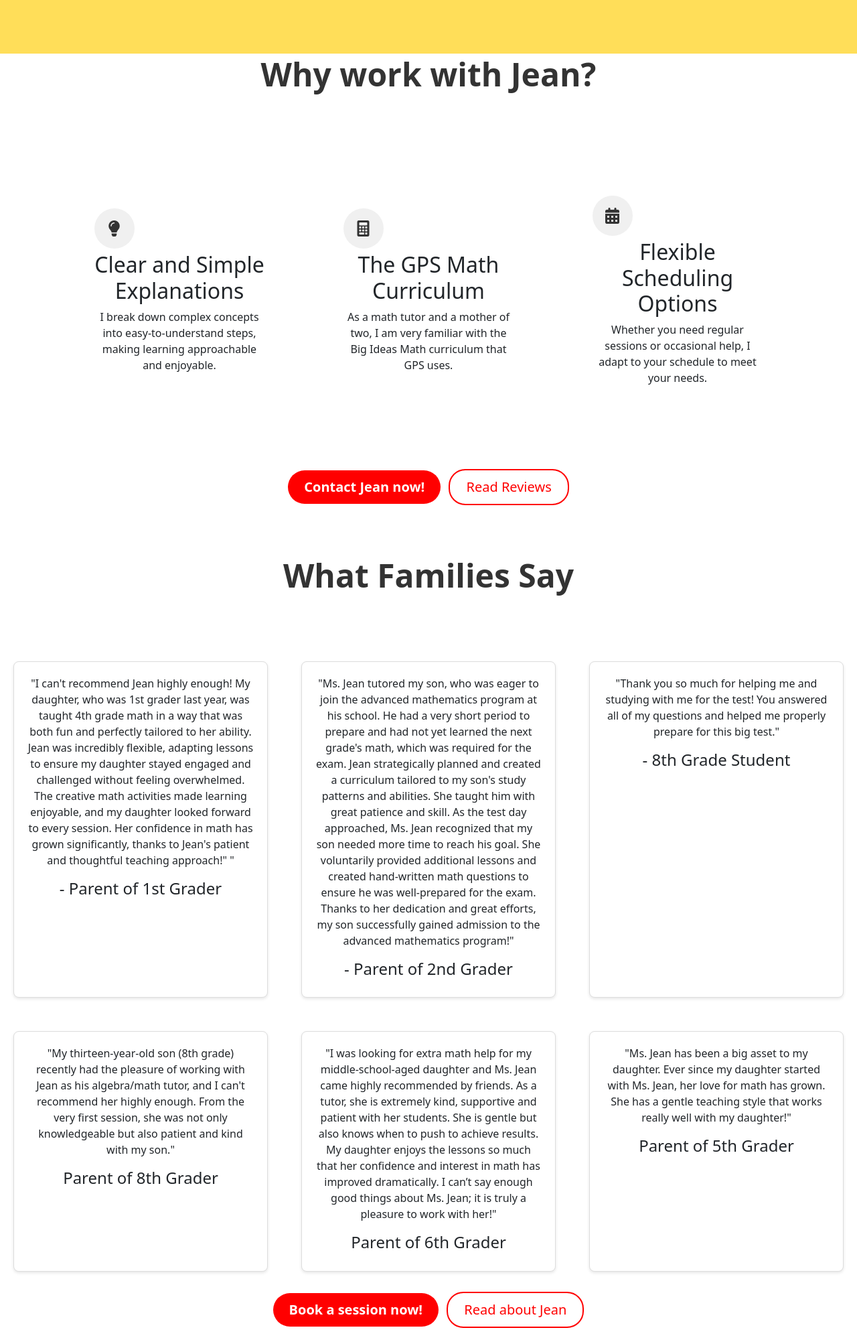
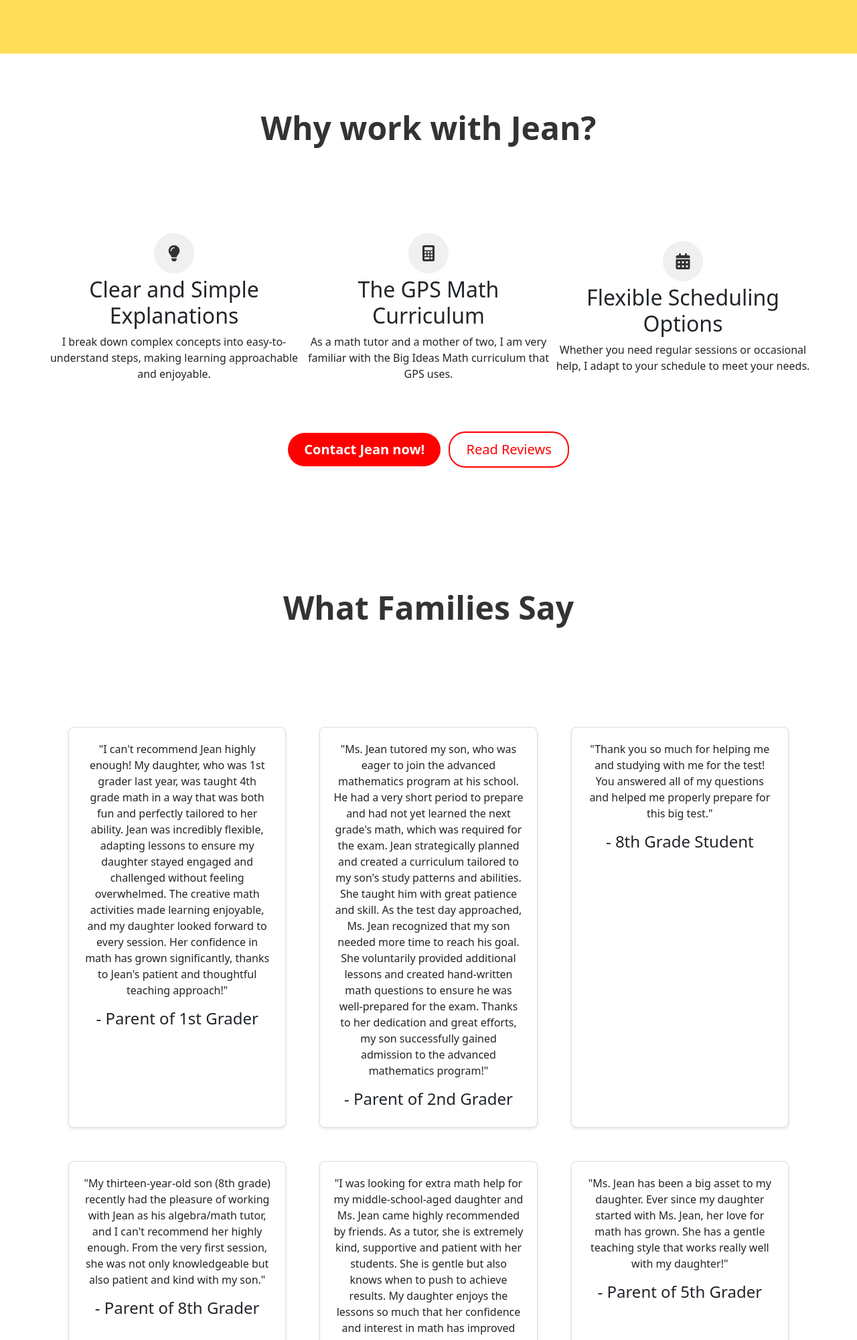
Before and after one commit to SJH33/mathwithmsjean, a plain HTML site: page index.html in a window 1280 px wide. Shown: the part 800-2800 px from the top of the page at 67% size. Drawn offline with nearby package versions, Linux system fonts and the light colour scheme.

Commit message:
Update index.html

```diff
--- a/index.html
+++ b/index.html
@@ -4,28 +4,18 @@
     <meta charset="utf-8">
     <meta name="viewport" content="width=device-width, initial-scale=1">
     <title>Math with Ms. Jean</title>
-
     <!-- Bootstrap CSS -->
     <link href="https://cdn.jsdelivr.net/npm/bootstrap@5.3.3/dist/css/bootstrap.min.css" rel="stylesheet" integrity="sha384-QWTKZyjpPEjISv5WaRU9OFeRpok6YctnYmDr5pNlyT2bRjXh0JMhjY6hW+ALEwIH" crossorigin="anonymous">
-
-    <!-- Bootstrap Icons CDN -->
+    <!-- Bootstrap Icons -->
     <link href="https://cdnjs.cloudflare.com/ajax/libs/bootstrap-icons/1.10.0/font/bootstrap-icons.min.css" rel="stylesheet">
-
-    <!-- Custom CSS (Should be the last CSS link) -->
+    <!-- Custom CSS -->
     <link rel="stylesheet" href="style.css">
-
     <!-- Favicon -->
     <link rel="icon" href="logo.png" type="image/png">
     <link rel="apple-touch-icon" href="logo.png">
-
-    <!--for instagram icon-->
-    <link href="https://cdn.jsdelivr.net/npm/bootstrap-icons/font/bootstrap-icons.css" rel="stylesheet">
-    <!--Icons-->
+    <!-- Font Awesome Icons -->
     <link href="https://cdnjs.cloudflare.com/ajax/libs/font-awesome/6.0.0/css/all.min.css" rel="stylesheet">
-
-
   </head>
-
   <body>
     <!-- Navbar -->
     <nav class="navbar navbar-expand-md navbar-light fixed-top bg-white" aria-label="Main navigation">
@@ -40,7 +30,7 @@
         <div class="collapse navbar-collapse" id="navbarsExample04">
           <ul class="navbar-nav ms-auto mb-2 mb-md-0">
             <li class="nav-item me-4"><a class="nav-link active" href="index.html">Home</a></li>
-            <li class="nav-item me-4"><a class="nav-link" href="#why_jean">Why Ms.Jean?</a></li>
+            <li class="nav-item me-4"><a class="nav-link" href="#why_jean">Why Ms. Jean?</a></li>
             <li class="nav-item me-4"><a class="nav-link" href="#testimonials">Testimonials</a></li>
             <li class="nav-item me-4"><a class="nav-link" href="#about">About</a></li>
             <li class="nav-item me-4"><a class="nav-link" href="#tutoring_services">Tutoring Services</a></li>
@@ -50,12 +40,10 @@
       </div>
     </nav>
 
-
-
     <!-- Landing Page Section -->
     <div class="landingPage">
       <div class="container-fluid px-4 my-5">
-    <div class="row justify-content-center align-items-center g-4"> <!-- Centered the row -->
+        <div class="row justify-content-center align-items-center g-4">
           <div class="col-lg-5 d-flex justify-content-center">
             <img src="profilephoto.jpeg" alt="Ms. Jean's Profile Photo" class="rounded-circle img-fluid profile-photo">
           </div>
@@ -69,71 +57,68 @@
               <a href="#why_jean" class="btn btn-outline-red btn-lg px-4">Learn More</a>
             </div>
           </div>
-
-
-
-
         </div>
       </div>
     </div>
 
     <!-- Why Work with Ms. Jean Section -->
-<div id="why_jean" class="container my-0 p-0">
+    <section id="why_jean" class="py-5">
+      <div class="container">
+        <!-- Section Title -->
         <div class="row justify-content-center">
-    <!-- Title Section -->
           <div class="col-12 text-center mb-3">
             <h2 class="fw-bold">Why work with Jean?</h2>
           </div>
-    <div class="col-lg-12">
-      <div class="rounded-3 p-4 bg-transparent">
-        <div class="row text-center">
-          <div class="col-lg-3 py-5">
+        </div>
+        <!-- Section Content -->
+        <div class="row">
+          <div class="col-lg-4 py-5 text-center">
             <div class="icon-container">
-              <div class="icon"><i class="fas fa-lightbulb"></i></div> <!-- For Clear Explanations -->
+              <div class="icon"><i class="fas fa-lightbulb"></i></div>
             </div>
             <h2 class="fw-normal">Clear and Simple Explanations</h2>
             <p>I break down complex concepts into easy-to-understand steps, making learning approachable and enjoyable.</p>
           </div>
-          <div class="col-lg-3 py-5">
+          <div class="col-lg-4 py-5 text-center">
             <div class="icon-container">
-              <div class="icon"><i class="fas fa-calculator"></i></div> <!-- For Math Expertise -->
+              <div class="icon"><i class="fas fa-calculator"></i></div>
             </div>
             <h2 class="fw-normal">The GPS Math Curriculum</h2>
             <p>As a math tutor and a mother of two, I am very familiar with the Big Ideas Math curriculum that GPS uses.</p>
           </div>
-          <div class="col-lg-3 py-5">
+          <div class="col-lg-4 py-5 text-center">
             <div class="icon-container">
-              <div class="icon"><i class="fas fa-calendar-alt"></i></div> <!-- For Flexible Scheduling -->
+              <div class="icon"><i class="fas fa-calendar-alt"></i></div>
             </div>
             <h2 class="fw-normal">Flexible Scheduling Options</h2>
             <p>Whether you need regular sessions or occasional help, I adapt to your schedule to meet your needs.</p>
           </div>
         </div>
+        <!-- Section Buttons -->
         <div class="text-center">
           <button type="button" class="btn btn-custom-red btn-lg px-4 me-md-2 fw-bold" onclick="location.href='#contact'">Contact Jean now!</button>
           <button type="button" class="btn btn-outline-red btn-lg px-4" onclick="location.href='#testimonials'">Read Reviews</button>
-
         </div>
       </div>
+    </section>
+
+    <!-- Testimonials Section -->
+    <section id="testimonials" class="py-5">
+      <div class="container">
+        <!-- Section Title -->
+        <div class="row justify-content-center text-center">
+          <div class="col-12 mb-3 pb-5">
+            <h2 class="fw-bold">What Families Say</h2>
           </div>
         </div>
-</div>
-
-<!-- Testimonials Section -->
-<section class="testimonials" id="testimonials">
-  <div class="col-12 text-center mb-3 pb-5">
-    <h2 class="fw-bold">What Families Say</h2>
-  </div>
+        <!-- Testimonials Grid -->
         <div class="testimonial-grid">
           <div class="testimonial-card">
-      <p>"I can't recommend Jean highly enough! My daughter, who was 1st grader last year, was taught 4th grade math in a way that was both fun and perfectly tailored to her ability. Jean was incredibly flexible, adapting lessons to ensure my daughter stayed engaged and challenged without feeling overwhelmed. The creative math activities made learning enjoyable, and my daughter looked forward to every session. Her confidence in math has grown significantly, thanks to Jean's patient and thoughtful teaching approach!"
-        "</p>
+            <p>"I can't recommend Jean highly enough! My daughter, who was 1st grader last year, was taught 4th grade math in a way that was both fun and perfectly tailored to her ability. Jean was incredibly flexible, adapting lessons to ensure my daughter stayed engaged and challenged without feeling overwhelmed. The creative math activities made learning enjoyable, and my daughter looked forward to every session. Her confidence in math has grown significantly, thanks to Jean's patient and thoughtful teaching approach!"</p>
             <h4>- Parent of 1st Grader</h4>
           </div>
           <div class="testimonial-card">
-      <p>"Ms. Jean tutored my son, who was eager to join the advanced mathematics program at his school. He had a very short period to prepare and had not yet learned the next grade's math, which was required for the exam. Jean strategically planned and created a curriculum tailored to my son's study patterns and abilities. She taught him with great patience and skill.
-        As the test day approached, Ms. Jean recognized that my son needed more time to reach his goal. She voluntarily provided additional lessons and created hand-written math questions to ensure he was well-prepared for the exam. Thanks to her dedication and great efforts, my son successfully gained admission to the advanced mathematics program!"
-      </p>
+            <p>"Ms. Jean tutored my son, who was eager to join the advanced mathematics program at his school. He had a very short period to prepare and had not yet learned the next grade's math, which was required for the exam. Jean strategically planned and created a curriculum tailored to my son's study patterns and abilities. She taught him with great patience and skill. As the test day approached, Ms. Jean recognized that my son needed more time to reach his goal. She voluntarily provided additional lessons and created hand-written math questions to ensure he was well-prepared for the exam. Thanks to her dedication and great efforts, my son successfully gained admission to the advanced mathematics program!"</p>
             <h4>- Parent of 2nd Grader</h4>
           </div>
           <div class="testimonial-card">
@@ -142,32 +127,35 @@
           </div>
           <div class="testimonial-card">
             <p>"My thirteen-year-old son (8th grade) recently had the pleasure of working with Jean as his algebra/math tutor, and I can't recommend her highly enough. From the very first session, she was not only knowledgeable but also patient and kind with my son."</p>
-      <h4>Parent of 8th Grader</h4>
+            <h4>- Parent of 8th Grader</h4>
           </div>
           <div class="testimonial-card">
             <p>"I was looking for extra math help for my middle-school-aged daughter and Ms. Jean came highly recommended by friends. As a tutor, she is extremely kind, supportive and patient with her students. She is gentle but also knows when to push to achieve results. My daughter enjoys the lessons so much that her confidence and interest in math has improved dramatically. I can’t say enough good things about Ms. Jean; it is truly a pleasure to work with her!"</p>
-      <h4>Parent of 6th Grader</h4>
+            <h4>- Parent of 6th Grader</h4>
           </div>
           <div class="testimonial-card">
             <p>"Ms. Jean has been a big asset to my daughter. Ever since my daughter started with Ms. Jean, her love for math has grown. She has a gentle teaching style that works really well with my daughter!"</p>
-      <h4>Parent of 5th Grader</h4>
+            <h4>- Parent of 5th Grader</h4>
           </div>
         </div>
+        <!-- Section Buttons -->
         <div class="text-center">
           <button type="button" class="btn btn-custom-red btn-lg px-4 me-md-2 fw-bold" onclick="location.href='#contact'">Book a session now!</button>
           <button type="button" class="btn btn-outline-red btn-lg px-4" onclick="location.href='#about'">Read about Jean</button>
         </div>
+      </div>
     </section>
-
 
     <!-- About Section -->
     <section id="about" class="py-5">
       <div class="container">
+        <!-- Section Title -->
         <div class="row justify-content-center text-center">
           <div class="col-lg-8">
             <h2 class="fw-bold">About Ms. Jean</h2>
           </div>
         </div>
+        <!-- Bio -->
         <div class="row mt-4">
           <div class="col-lg-12">
             <p>
@@ -175,7 +163,7 @@
             </p>
           </div>
         </div>
-    <!-- Education and Experience Section -->
+        <!-- Education and Experience -->
         <div class="row mt-4">
           <div class="col-md-6">
             <h3 class="fw-bold">Education</h3>
@@ -193,35 +181,30 @@
           <div class="col-md-6">
             <h3 class="fw-bold">Experience</h3>
             <ul>
-          <li>STEM instructor @ Greenwich Library's Innovation Lab</li>
+              <li>STEM Instructor @ Greenwich Library's Innovation Lab</li>
               <li>Math Tutor (Grade K-8)</li>
               <li>Afters Class Instructor @ ISD</li>
               <li>Sub Teacher @ GPS</li>
               <li>Homeschooler</li>
               <li>Financial Analyst @ University of Washington</li>
               <li>Financial Analyst @ Washington University in St. Louis</li>
-
             </ul>
           </div>
         </div>
       </div>
     </section>
 
-<!-- What I Offer Section -->
-<section class="services py-5" id="tutoring_services">
-  <!-- Existing content for What I Offer Section -->
-</section>
-
-<!-- What I Offer Section -->
-    <section class="services py-5" id ="tutoring_services">
+    <!-- Tutoring Services Section -->
+    <section id="tutoring_services" class="py-5">
       <div class="container">
+        <!-- Section Title -->
         <div class="row justify-content-center text-center">
           <div class="col-lg-8">
             <h2 class="fw-bold">What I Offer</h2>
             <p class="lead">Customized tutoring designed to meet each student’s unique needs.</p>
           </div>
         </div>
-
+        <!-- Service Cards -->
         <div class="row text-center mt-4">
           <div class="col-lg-4 col-md-6 mb-4">
             <div class="card border-0 shadow">
@@ -232,7 +215,6 @@
               </div>
             </div>
           </div>
-
           <div class="col-lg-4 col-md-6 mb-4">
             <div class="card border-0 shadow">
               <div class="card-body">
@@ -242,7 +224,6 @@
               </div>
             </div>
           </div>
-
           <div class="col-lg-4 col-md-6 mb-4">
             <div class="card border-0 shadow">
               <div class="card-body">
@@ -253,7 +234,7 @@
             </div>
           </div>
         </div>
-
+        <!-- Section Button -->
         <div class="text-center mt-4">
           <a href="#contact" class="btn btn-custom-red btn-lg px-4 fw-bold">Book a Session</a>
         </div>
@@ -263,13 +244,14 @@
     <!-- Contact Form Section -->
     <section id="contact" class="contact py-5 bg-light">
       <div class="container">
+        <!-- Section Title -->
         <div class="row justify-content-center text-center">
           <div class="col-lg-8">
             <h2 class="fw-bold">Get in Touch</h2>
             <p class="lead">Have questions or want to book a tutoring session? Fill out the form below!</p>
           </div>
         </div>
-
+        <!-- Contact Form -->
         <div class="row justify-content-center">
           <div class="col-lg-6">
             <form action="https://formspree.io/f/xkgoenve" method="POST">
@@ -292,10 +274,7 @@
       </div>
     </section>
 
-
-
-
-
+    <!-- Footer Section -->
     <div class="py-5 custom-footer" style="background-color: #FFDE59;">
       <footer>
         <div class="row">
@@ -309,7 +288,6 @@
               <li class="nav-item mb-2"><a href="#" class="nav-link p-0 text-body-secondary">About</a></li>
             </ul>
           </div>
-
           <div class="px-5 col-6 col-md-2 mb-3">
             <h5>STEAM with Ms. Jean</h5>
             <ul class="nav flex-column">
@@ -320,7 +298,6 @@
               <li class="nav-item mb-2"><a href="#" class="nav-link p-0 text-body-secondary">About</a></li>
             </ul>
           </div>
-
           <div class="px-5 col-6 col-md-2 mb-3">
             <h5>Group Classes</h5>
             <ul class="nav flex-column">
@@ -331,11 +308,10 @@
               <li class="nav-item mb-2"><a href="#" class="nav-link p-0 text-body-secondary">About</a></li>
             </ul>
           </div>
-
           <div class="px-5 col-md-5 offset-md-1 mb-3">
             <form>
               <h5>Subscribe to Ms. Jean's Math and STEAM newsletter</h5>
-          <p>Monthly digest of what's new and exciting from Ms.Jean.</p>
+              <p>Monthly digest of what's new and exciting from Ms. Jean.</p>
               <div class="d-flex flex-column flex-sm-row w-100 gap-2">
                 <label for="newsletter1" class="visually-hidden">Email address</label>
                 <input id="newsletter1" type="text" class="form-control" placeholder="Email address">
@@ -344,7 +320,6 @@
             </form>
           </div>
         </div>
-
         <div class="px-5 d-flex flex-column flex-sm-row justify-content-between py-4 my-4 border-top">
           <p>© 2025 Math with Ms. Jean & STEAM with Ms. Jean. All rights reserved.</p>
           <ul class="list-unstyled d-flex">
@@ -359,15 +334,9 @@
               </a>
             </li>
           </ul>
-
-
-
         </div>
       </footer>
     </div>
-
-
-
 
     <!-- Bootstrap JS -->
     <script src="https://cdn.jsdelivr.net/npm/bootstrap@5.3.3/dist/js/bootstrap.bundle.min.js" integrity="sha384-YvpcrYf0tY3lHB60NNkmXc5s9fDVZLESaAA55NDzOxhy9GkcIdslK1eN7N6jIeHz" crossorigin="anonymous"></script>
```
Lines whose indentation alone changed are shown as unchanged.
